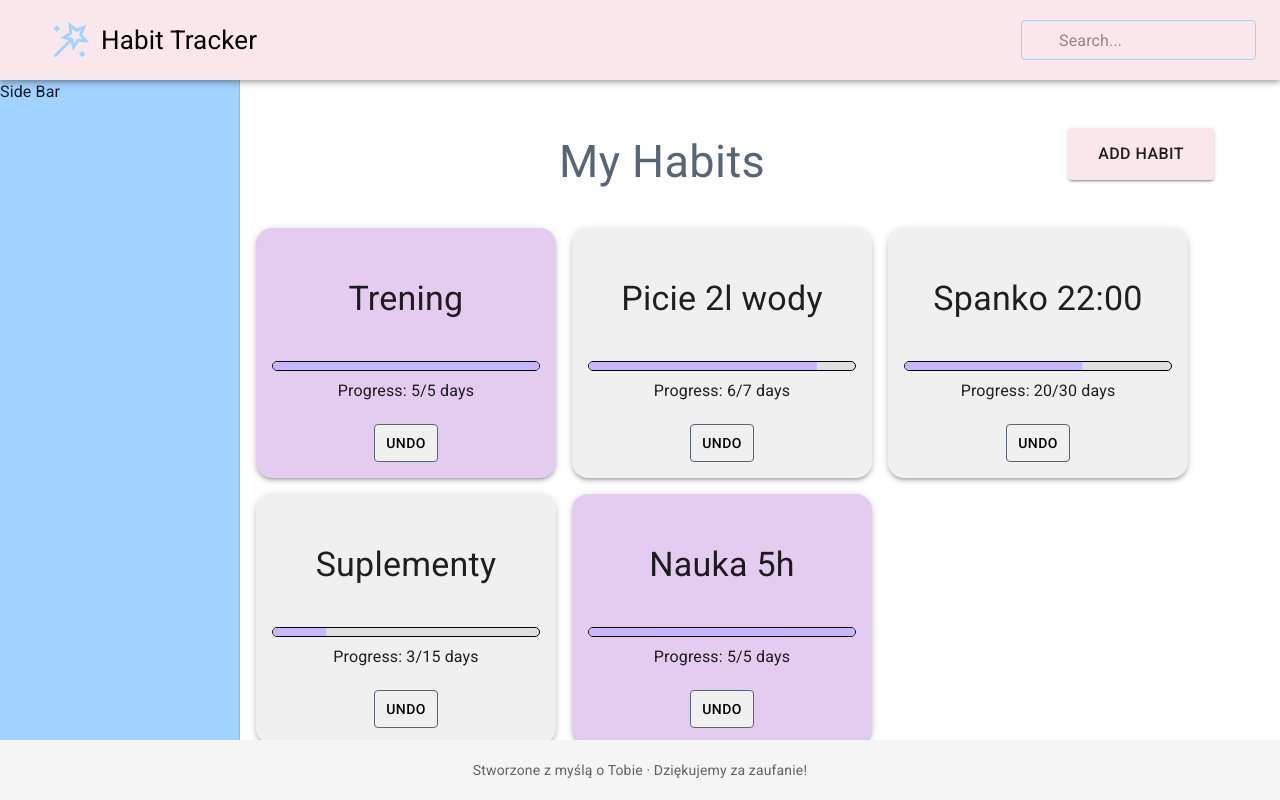
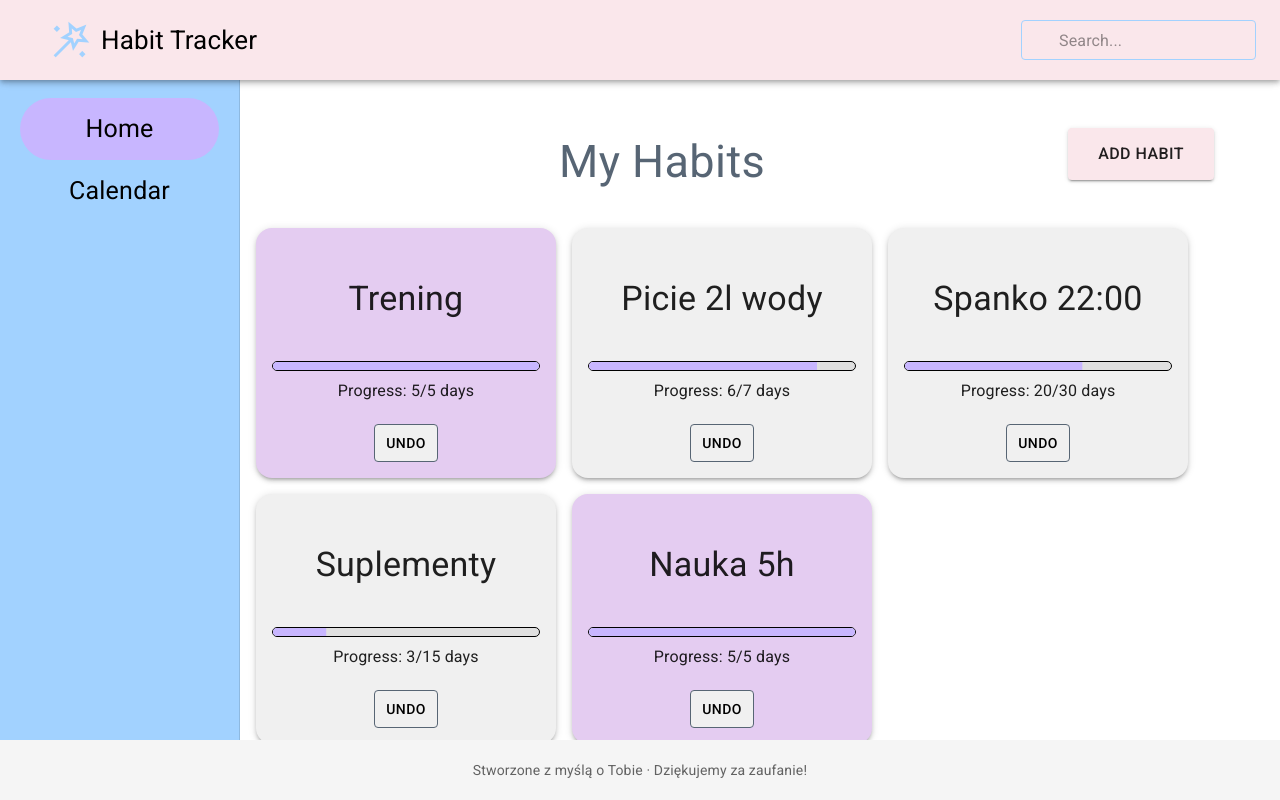
Before and after one commit to aszymeczko/habit-tracker, a React (Vite) app: page / in a window 1280 px wide. Built offline with nearby package versions, Linux system fonts and the light colour scheme; data requests are answered from the project's data file; some icons are missing.

Commit message:
Implement routing, add calendar subpage, and update Sidebar

```diff
--- a/src/App.jsx
+++ b/src/App.jsx
@@ -2,14 +2,17 @@ import { Routes, Route } from "react-router-dom";
 import Home from "./components/pages/Home/Home.jsx";
 import "./App.css";
 import Layout from "./components/views/Layout/Layout.jsx";
+import NotFound from "./components/pages/NotFound/NotFound.jsx";
+import Calendar from "./components/pages/Calendar/Calendar.jsx";
 
 const App = () => {
   return (
     <Layout>
-      <Home />
-      {/*<Routes>*/}
-      {/*    <Route path="/" element={<Home />} />*/}
-      {/*</Routes>*/}
+      <Routes>
+        <Route path="/" element={<Home />} />
+        <Route path="/calendar" element={<Calendar />} />
+        <Route path="*" element={<NotFound />} />
+      </Routes>
     </Layout>
   );
 };
--- /dev/null
+++ b/src/components/pages/Calendar/Calendar.jsx
@@ -0,0 +1,7 @@
+const Calendar = () => {
+  const title = "Calendar";
+
+  return <div>{title}</div>;
+};
+
+export default Calendar;
--- a/src/components/pages/Home/Home.jsx
+++ b/src/components/pages/Home/Home.jsx
@@ -94,7 +94,6 @@ const Home = () => {
 
   return (
     <>
-      <SideBar />
       <Box
         sx={{
           color: "#576574",
--- a/src/components/pages/NotFound/NotFound.jsx
+++ b/src/components/pages/NotFound/NotFound.jsx
@@ -0,0 +1,7 @@
+const NotFound = () => {
+  const title = "404 not found";
+
+  return <div>{title}</div>;
+};
+
+export default NotFound;
--- a/src/components/views/Layout/Layout.jsx
+++ b/src/components/views/Layout/Layout.jsx
@@ -1,6 +1,7 @@
 import { Box } from "@mui/material";
 import Header from "../Header/Header.jsx";
 import Footer from "../Footer/Footer.jsx";
+import SideBar from "../SideBar/SideBar.jsx";
 
 const drawerWidth = 240;
 const appBarHeight = 80;
@@ -9,6 +10,7 @@ const Layout = ({ children }) => {
   return (
     <Box>
       <Header />
+      <SideBar />
       <Box
         component="main"
         sx={{
--- a/src/components/views/SideBar/SideBar.jsx
+++ b/src/components/views/SideBar/SideBar.jsx
@@ -1,8 +1,23 @@
-import { Drawer } from "@mui/material";
+import { Drawer, List, ListItem, ListItemText } from "@mui/material";
+import { Link, useLocation } from "react-router-dom";
 
 const drawerWidth = 240;
 
 const SideBar = () => {
+  const location = useLocation();
+  const isActive = (path) => location.pathname === path;
+
+  const listItemBaseStyle = {
+    textAlign: "center",
+    borderRadius: "50px",
+    fontWeight: "bold",
+  };
+
+  const typographyBaseStyle = {
+    fontSize: { xs: "18px", md: "25px" },
+    color: "#000",
+  };
+
   return (
     <Drawer
       variant="permanent"
@@ -13,11 +28,49 @@ const SideBar = () => {
           boxSizing: "border-box",
           marginTop: "80px",
           backgroundColor: "#A2D2FF",
-          // backgroundColor: "#A9746E",
         },
       }}
     >
-      Side Bar
+      <List sx={{ margin: "10px 20px" }}>
+        <ListItem
+          component={Link}
+          to="/"
+          sx={{
+            ...listItemBaseStyle,
+            backgroundColor: isActive("/") ? "#C8B6FF" : "",
+            transition: "background-color 0.3s ease",
+            "&:hover": {
+              backgroundColor: "#D5CFFF",
+            },
+          }}
+        >
+          <ListItemText
+            primary="Home"
+            sx={{
+              "& .MuiTypography-root": { ...typographyBaseStyle },
+            }}
+          />
+        </ListItem>
+        <ListItem
+          component={Link}
+          to="/calendar"
+          sx={{
+            ...listItemBaseStyle,
+            backgroundColor: isActive("/calendar") ? "#C8B6FF" : "",
+            transition: "background-color 0.3s ease",
+            "&:hover": {
+              backgroundColor: "#D5CFFF",
+            },
+          }}
+        >
+          <ListItemText
+            primary="Calendar"
+            sx={{
+              "& .MuiTypography-root": { ...typographyBaseStyle },
+            }}
+          />
+        </ListItem>
+      </List>
     </Drawer>
   );
 };
```
